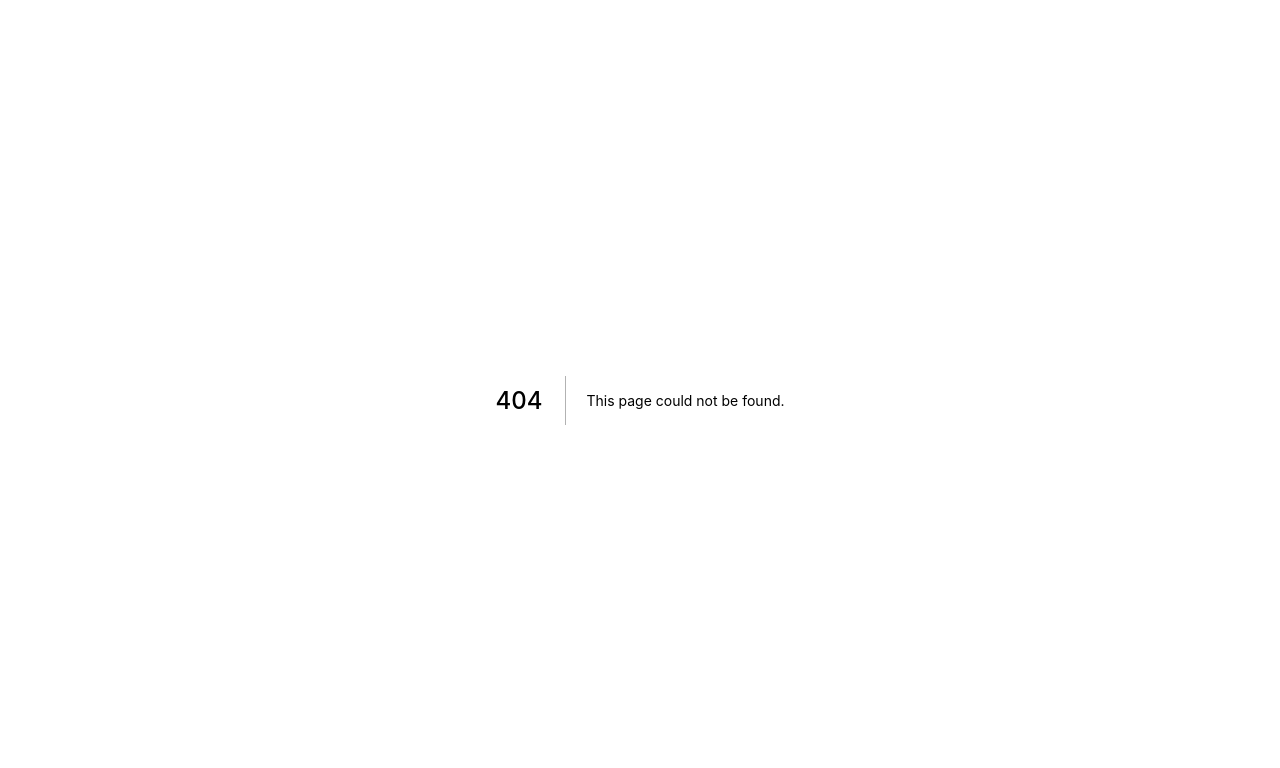
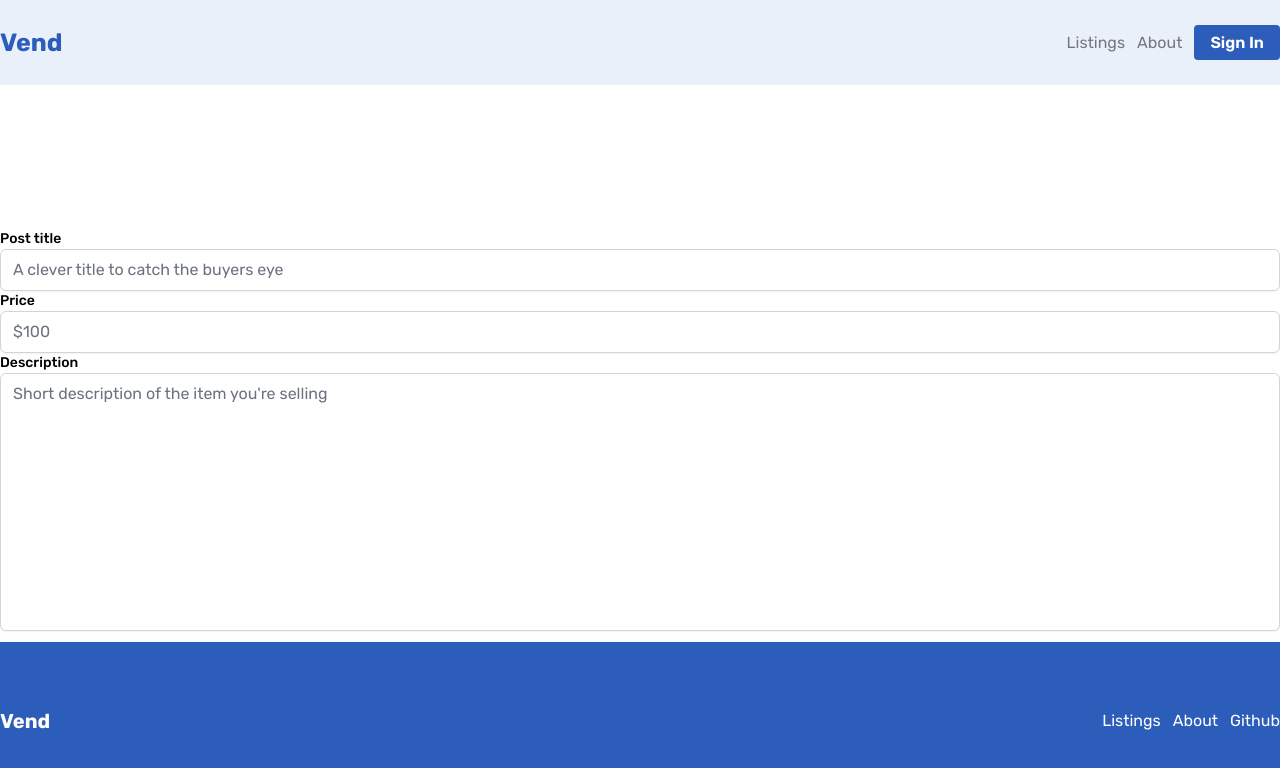
Before and after one commit to nulfrost/vend, a Next.js app: page /create in a window 1280 px wide. Before the commit this address had no page. Shown: the top 768 px of the page. Built offline with nearby package versions, Linux system fonts and the light colour scheme; no server answers.

Commit message:
started working on create ad posting and made some custom input components

```diff
--- a/components/Footer.tsx
+++ b/components/Footer.tsx
@@ -3,7 +3,7 @@ import Link from "next/link";
 export default function Footer() {
   return (
     <footer className="bg-primary-500">
-      <div className="flex flex-col justify-between py-16 mx-auto md:flex-row md:items-center max-w-9xl">
+      <div className="flex flex-col justify-between py-16 mx-auto md:flex-row md:items-center max-w-screen-2xl">
         <Link href="/">
           <a className="mb-4 font-bold text-white text-heading-1 md:mb-0">
             Vend
--- a/components/Navbar.tsx
+++ b/components/Navbar.tsx
@@ -10,7 +10,7 @@ export default function Navbar() {
 
   return (
     <nav className="py-6 bg-primary-50">
-      <div className="flex items-center justify-between mx-auto max-w-9xl">
+      <div className="flex items-center justify-between mx-auto max-w-screen-2xl">
         <Link href="/">
           <a className="font-bold text-heading-2 text-primary-500">Vend</a>
         </Link>
@@ -59,7 +59,7 @@ export default function Navbar() {
                     <li>
                       <Link href="/create">
                         <a className="block w-full px-2 py-1 duration-150 rounded opacity-50 hover:opacity-100 hover:text-primary-500 hover:bg-primary-50">
-                          Create
+                          Post Ad
                         </a>
                       </Link>
                     </li>
--- /dev/null
+++ b/components/shared/Input.tsx
@@ -0,0 +1,14 @@
+export default function Input({
+  type,
+  name,
+  ...props
+}: React.InputHTMLAttributes<HTMLInputElement>) {
+  return (
+    <input
+      type={type}
+      name={name}
+      className="w-full border-gray-300 rounded-md shadow-sm focus:outline-none focus:border-primary-500 focus:ring-1 focus:ring-primary-500"
+      {...props}
+    />
+  );
+}
--- /dev/null
+++ b/components/shared/Label.tsx
@@ -0,0 +1,13 @@
+import React from "react";
+
+export default function Label({
+  htmlFor,
+  children,
+  ...props
+}: React.LabelHTMLAttributes<HTMLLabelElement>) {
+  return (
+    <label htmlFor={htmlFor} className="block text-sm font-medium" {...props}>
+      {children}
+    </label>
+  );
+}
--- /dev/null
+++ b/components/shared/Textarea.tsx
@@ -0,0 +1,11 @@
+export default function Textarea({ name, ...props }) {
+  return (
+    <textarea
+      name={name}
+      cols={30}
+      rows={10}
+      className="w-full border-gray-300 rounded-md shadow-sm resize-none focus:outline-none focus:border-primary-500 focus:ring-1 focus:ring-primary-500"
+      {...props}
+    ></textarea>
+  );
+}
--- a/pages/about.tsx
+++ b/pages/about.tsx
@@ -3,7 +3,7 @@ import Layout from "~/components/Layout";
 export default function About() {
   return (
     <Layout title="About">
-      <div className="flex flex-col items-center px-5 mt-11 md:mt-36">
+      <div className="flex flex-col items-center mt-11 md:mt-36">
         <h1 className="font-semibold text-heading-3 text-primary-500">About</h1>
         <p className="max-w-5xl leading-relaxed">
           Vend is an online buying / selling platform I made to try new
--- /dev/null
+++ b/pages/create.tsx
@@ -0,0 +1,37 @@
+import Layout from "~/components/Layout";
+import Input from "~/components/shared/Input";
+import Label from "~/components/shared/Label";
+import Textarea from "~/components/shared/Textarea";
+
+export default function Create() {
+  return (
+    <Layout title="Post new Ad">
+      <div className="mx-auto mt-11 md:mt-36 max-w-screen-2xl">
+        <Label htmlFor="title">Post title</Label>
+        <Input
+          type="text"
+          name="title"
+          maxLength={30}
+          required
+          placeholder="A clever title to catch the buyers eye"
+        />
+        <Label htmlFor="title">Price</Label>
+        <Input
+          type="number"
+          name="price"
+          required
+          step={5}
+          min={0}
+          max={1000000}
+          placeholder="$100"
+        />
+        <Label htmlFor="title">Description</Label>
+        <Textarea
+          name="description"
+          placeholder="Short description of the item you're selling"
+          maxLength={250}
+        />
+      </div>
+    </Layout>
+  );
+}
--- a/tailwind.config.js
+++ b/tailwind.config.js
@@ -15,7 +15,6 @@ module.exports = {
         "primary-800": "#0F1F3E",
         "primary-900": "#050A15",
       },
-    },
       fontSize: {
         "extra-small": "0.625rem",
         small: "0.75rem",
@@ -28,7 +27,7 @@ module.exports = {
       },
       maxWidth: {
         "8xl": "88rem",
-      "9xl": "96rem",
+      },
     },
   },
   variants: {
```
Lines whose indentation alone changed are shown as unchanged.
